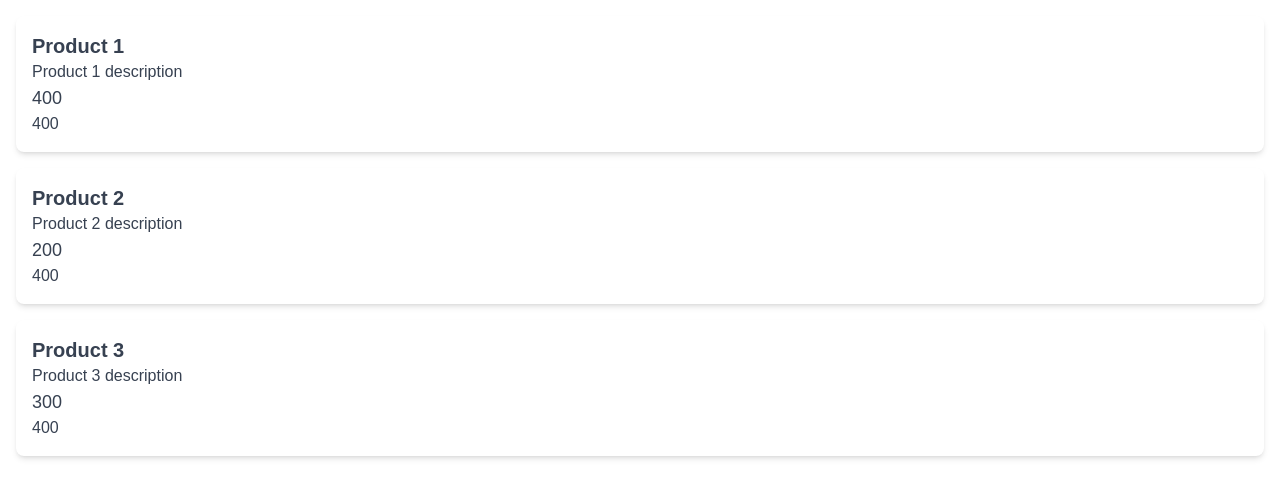
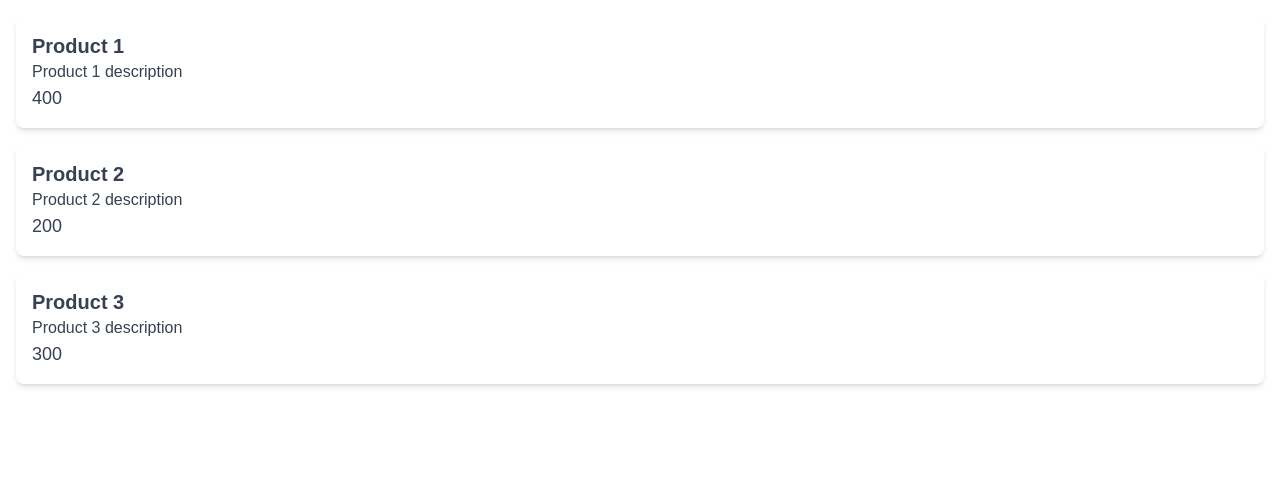
Before and after one commit to shyamexe/next-js-data-fetching, a Next.js app: page /products in a window 1280 px wide. Shown: the top 498 px of the page. Built offline with nearby package versions, Linux system fonts and the light colour scheme; no server answers; data requests are answered from the project's data file.

Commit message:
Time based Data Revalidation

```diff
--- a/src/app/products/page.tsx
+++ b/src/app/products/page.tsx
@@ -1,4 +1,4 @@
-import { cookies } from "next/headers";
+// import { cookies } from "next/headers";
 
 type Product = {
     id:number,
@@ -9,15 +9,18 @@ type Product = {
 
 
 export default async function ProductsPage(){
-    const detailsResponse=await fetch("http://localhost:3001/products/1");
-    const details =await detailsResponse.json()
+    // const detailsResponse=await fetch("http://localhost:3001/products/1");
+    // const details =await detailsResponse.json()
 
-    const cookieStore =cookies();
-    cookieStore.get("theme");//2 after use dynamic function next js avoid caching
+    //3 const cookieStore =cookies();
+    //3 cookieStore.get("theme");//2 after use dynamic function next js avoid caching
 
 
     const response = await fetch('http://localhost:3001/products',{
         // cache: "no-store"  /*1 Opting Out of Caching*/
+        next:{
+            revalidate:10
+        }
     });
     const products = await response.json();
 
@@ -32,7 +35,7 @@ export default async function ProductsPage(){
                     </h2>
                     <p>{product.description}</p>
                     <p className="text-lg font-medium">{product.price}</p>
-                    <p>{details.price}</p>
+
                 </li>
             ))}
         </ul>
```
Also changed, not shown: 1 other file (tests, documents, lock files or other folders).
